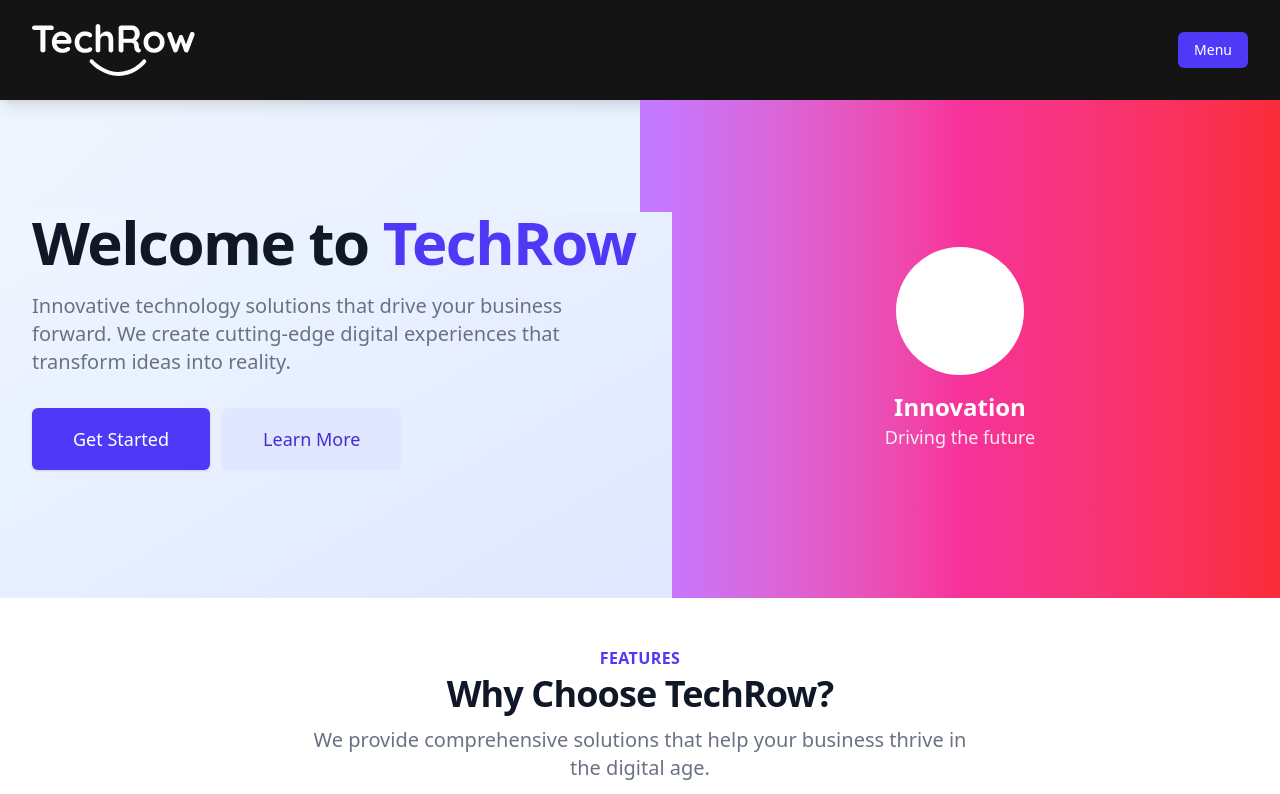
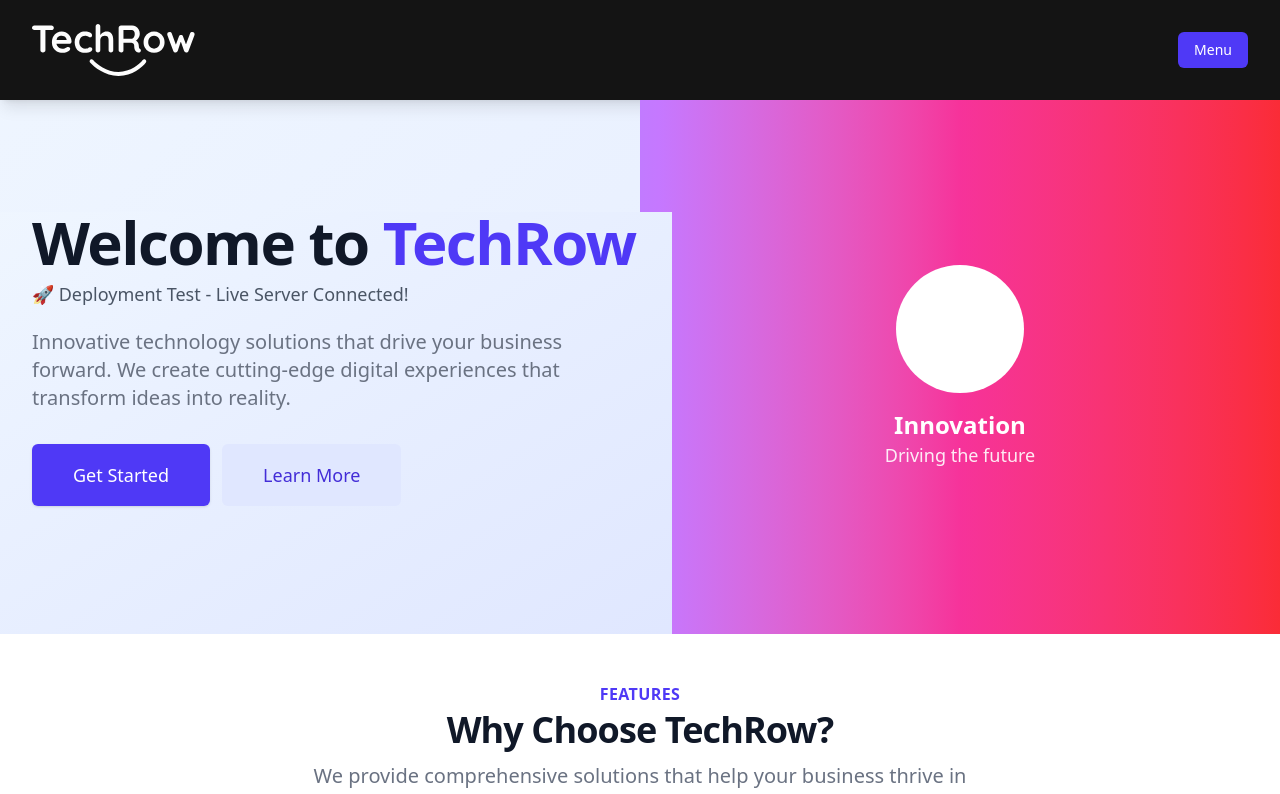
Before and after one commit to creativehandz/techrow, a React (Vite) app: page / in a window 1280 px wide. Shown: the top 794 px of the page. Built offline with nearby package versions, Linux system fonts and the light colour scheme.

Commit message:
Test deployment: Add live server connection indicator

```diff
--- a/src/components/HomePage.tsx
+++ b/src/components/HomePage.tsx
@@ -29,6 +29,9 @@ const HomePage = () => {
                   <span className="block xl:inline">Welcome to</span>{' '}
                   <span className="block text-indigo-600 xl:inline">TechRow</span>
                 </h1>
+                <p className="mt-2 text-lg text-gray-600 font-medium">
+                  🚀 Deployment Test - Live Server Connected!
+                </p>
                 <p className="mt-3 text-base text-gray-500 sm:mt-5 sm:text-lg sm:max-w-xl sm:mx-auto md:mt-5 md:text-xl lg:mx-0">
                   Innovative technology solutions that drive your business forward.
                   We create cutting-edge digital experiences that transform ideas into reality.
```
